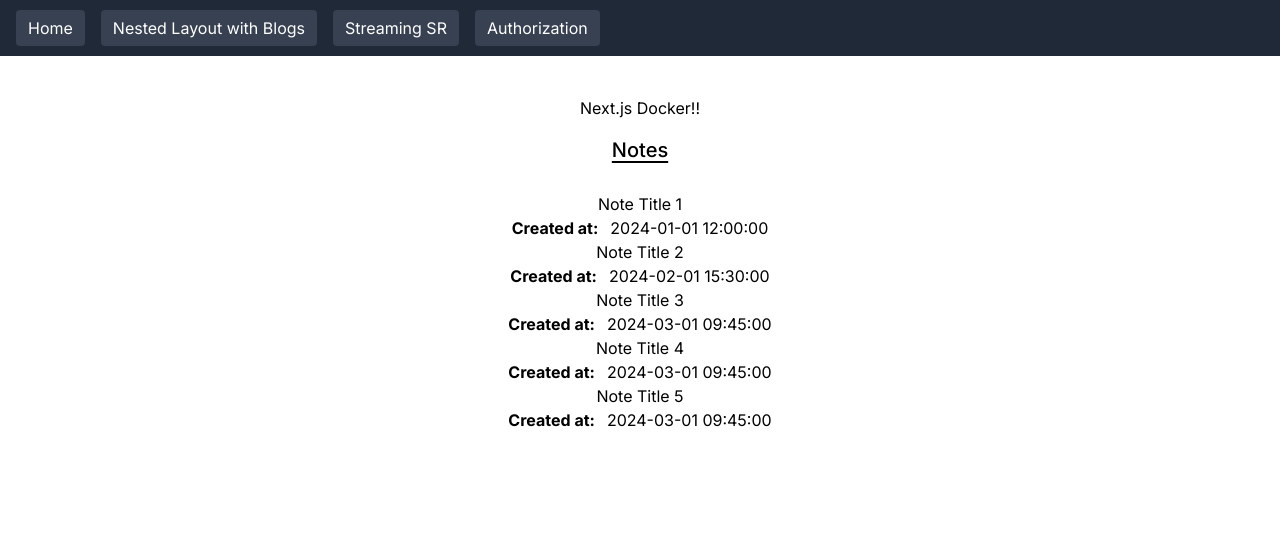
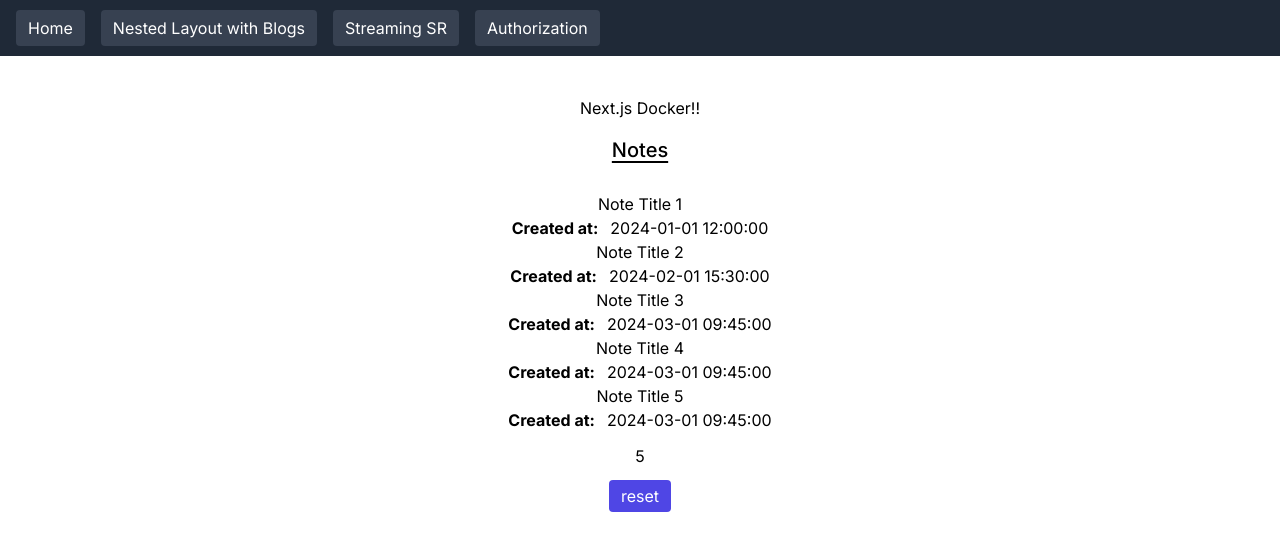
Before and after one commit to hideaki-kawai/nextjs-docker, a Next.js app: page / in a window 1280 px wide. Shown: the top 550 px of the page. Built offline with nearby package versions, Linux system fonts and the light colour scheme.

Commit message:
feat: spinnerの追加

```diff
--- a/src/app/page.tsx
+++ b/src/app/page.tsx
@@ -1,4 +1,5 @@
 import { NotesList } from '@/components/notesList';
+import { TimerCounter } from '@/components/timerCounter';
 
 export default function Home() {
   return (
@@ -6,6 +7,7 @@
       <div className="m-10 text-center">
         Next.js Docker!!
         <NotesList />
+        <TimerCounter />
       </div>
     </main>
   );
--- a/src/components/notesList.tsx
+++ b/src/components/notesList.tsx
@@ -1,5 +1,6 @@
 import { format } from 'date-fns';
 import noteMock from '@/tests/mocks/noteMock.json';
+import { Spinner } from './spinner';
 
 type Note = {
   id: number;
@@ -8,7 +9,7 @@
 };
 
 const fetchNotes = async (): Promise<Note[]> => {
-  await new Promise(resolve => setTimeout(resolve, 2000));
+  await new Promise(resolve => setTimeout(resolve, 5000));
   return noteMock;
 };
 
--- /dev/null
+++ b/src/components/spinner.tsx
@@ -0,0 +1,9 @@
+export const Spinner = ({ color = 'border-blue-500' }: { color?: string }) => {
+  return (
+    <div className="my-16 flex justify-center">
+      <div
+        className={`h-10 w-10 animate-spin rounded-full border-4 ${color} border-t-transparent`}
+      />
+    </div>
+  );
+};
--- /dev/null
+++ b/src/components/timerCounter.tsx
@@ -0,0 +1,22 @@
+'use client';
+
+import { useEffect, useState } from 'react';
+
+export const TimerCounter = () => {
+  const [count, setCount] = useState(0);
+  useEffect(() => {
+    const timer = setInterval(() => setCount(prevCount => prevCount + 1), 1000);
+    return () => clearInterval(timer);
+  }, []);
+  return (
+    <div>
+      <p>{count}</p>
+      <button
+        className="font-sm my-3 rounded bg-indigo-600 py-1 px-3 text-white hover:bg-indigo-700"
+        onClick={() => setCount(0)}
+      >
+        reset
+      </button>
+    </div>
+  );
+};
```
